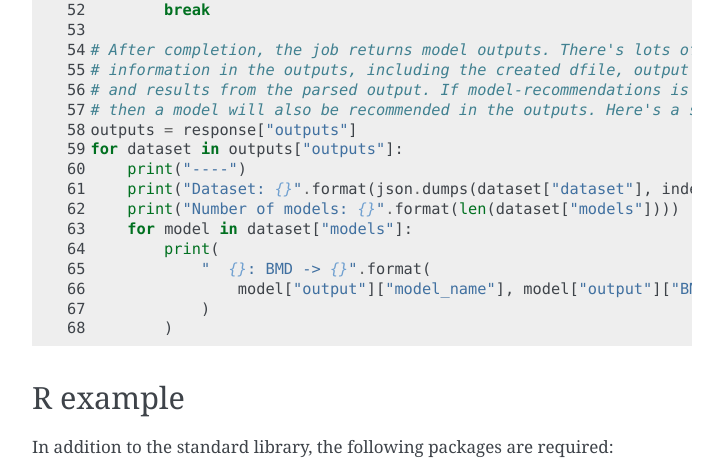
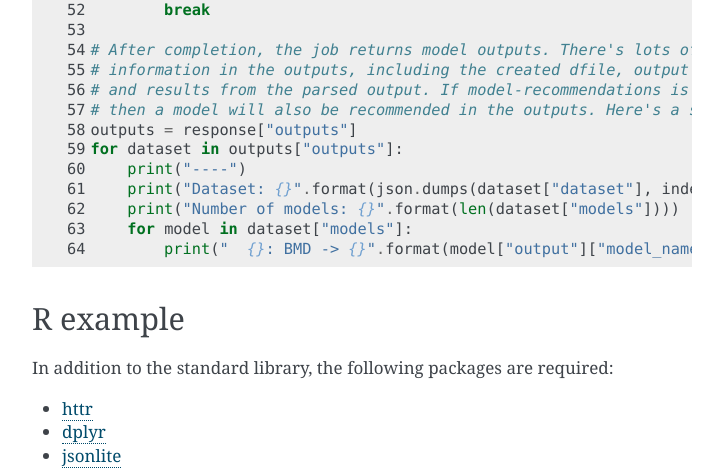
Before and after one commit to shapiromatron/bmds-server, a Sphinx documentation site: the page built from docs/quickstart.rst, in a window 1280 px wide and 900 px high, scrolled down 1627 px, cut to the strip 0-474 px from the top of the window. Shown: the whole strip, without its empty margins (388-1111 px from the left). Built offline with Sphinx 7.4.7, drawn with Linux system fonts in a browser that asks for light colours.

```diff
--- a/docs/conf.py
+++ b/docs/conf.py
@@ -5,11 +5,11 @@ templates_path = ["_templates"]
 source_suffix = ".rst"
 
 master_doc = "index"
-project = u"BMDS webserver"
-copyright = u"2016, Andy Shapiro"
-author = u"Andy Shapiro"
-version = u"0.5.0"
-release = u"0.5.0"
+project = "BMDS webserver"
+copyright = "2016, Andy Shapiro"
+author = "Andy Shapiro"
+version = "0.5.0"
+release = "0.5.0"
 
 language = None
 exclude_patterns = []
@@ -30,12 +30,6 @@ html_theme_options = {
 }
 html_static_path = ["_static"]
 html_sidebars = {
-    "**": [
-        "about.html",
-        "navigation.html",
-        "relations.html",
-        "searchbox.html",
-        "donate.html",
-    ]
+    "**": ["about.html", "navigation.html", "relations.html", "searchbox.html", "donate.html"]
 }
 htmlhelp_basename = "BMDSdoc"
--- a/docs/quickstart.py
+++ b/docs/quickstart.py
@@ -61,8 +61,4 @@ for dataset in outputs["outputs"]:
     print("Dataset: {}".format(json.dumps(dataset["dataset"], indent=2)))
     print("Number of models: {}".format(len(dataset["models"])))
     for model in dataset["models"]:
-        print(
-            "  {}: BMD -> {}".format(
-                model["output"]["model_name"], model["output"]["BMD"]
-            )
-        )
+        print("  {}: BMD -> {}".format(model["output"]["model_name"], model["output"]["BMD"]))
```
Also changed, not shown: .travis.yml.
